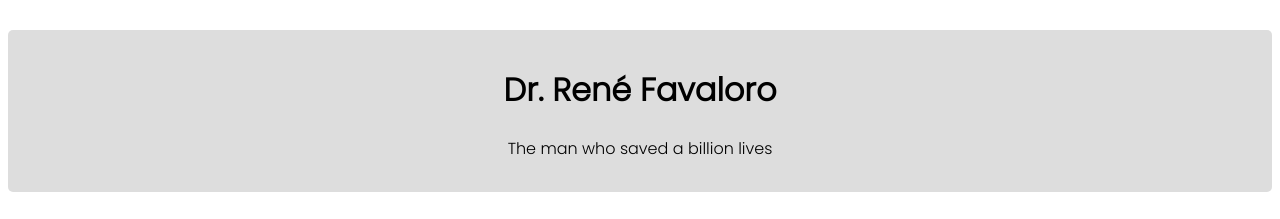
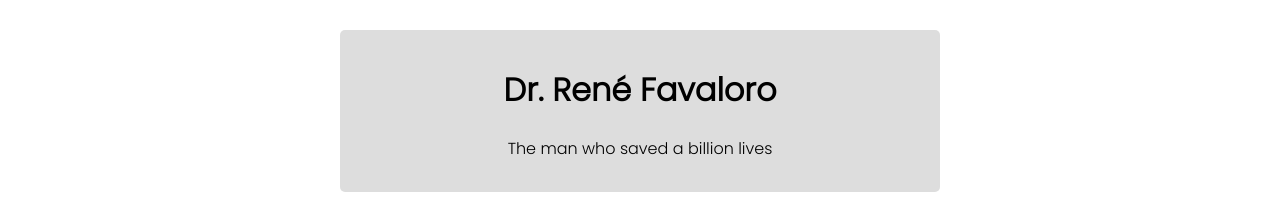
Before and after one commit to andym80/favaloro-review, a website: page index.html in a window 1280 px wide. Shown: the top 219 px of the page. Drawn offline with Linux system fonts and the light colour scheme.

Commit message:
style.css linter fix

```diff
--- a/css/style.css
+++ b/css/style.css
@@ -1,4 +1,11 @@
 /* This is the styling for the index.html */
+
+header {
+  max-width: 600px;
+  max-height: 100%;
+  margin: 30px auto;
+}
+
 #main {
   max-width: 1280px;
   max-height: 100%;
```
